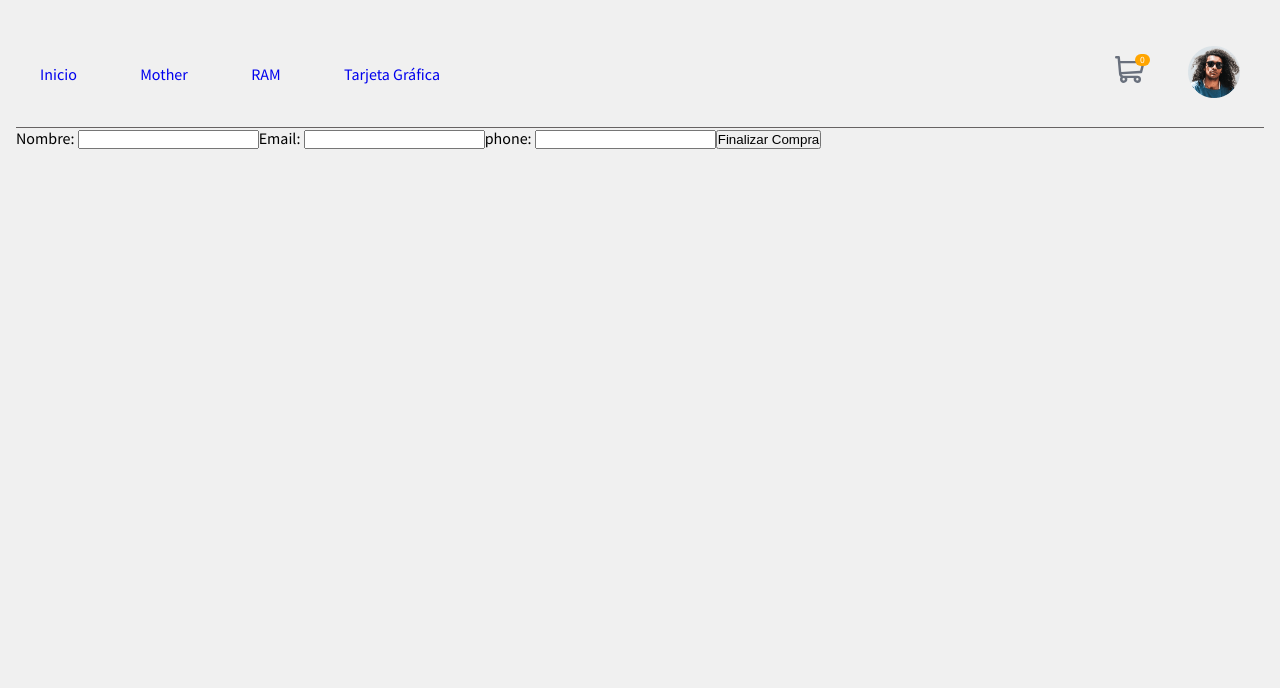
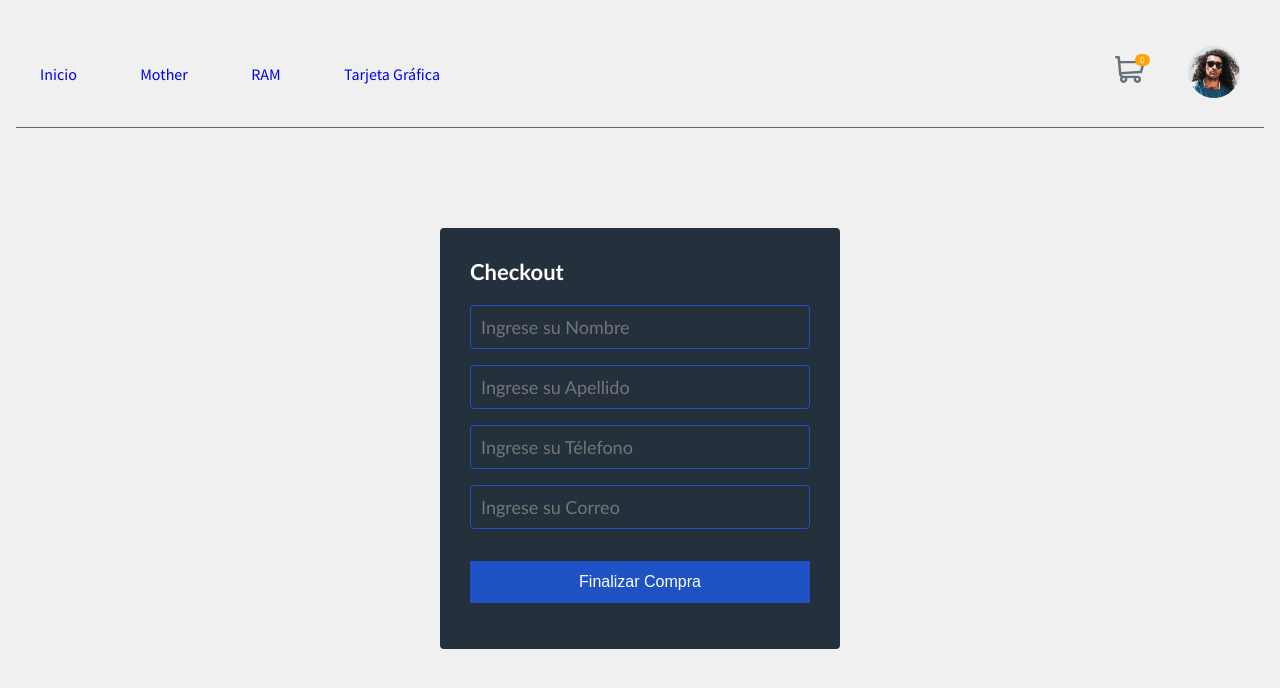
Before and after one commit to FrancoDagostino/Ecommerce-React, a React (Create React App) app: page /checkout in a window 1280 px wide. Shown: the top 688 px of the page. Built offline with nearby package versions, Linux system fonts and the light colour scheme.

Commit message:
Se agrego la libreria sweetalert y validaciones para el formulario

```diff
--- a/package.json
+++ b/package.json
@@ -12,6 +12,8 @@
     "react-router-dom": "^6.4.1",
     "react-scripts": "5.0.1",
     "sass": "^1.54.9",
+    "sweetalert2": "^11.6.2",
+    "sweetalert2-react-content": "^5.0.5",
     "web-vitals": "^2.1.4"
   },
   "scripts": {
--- a/src/components/Checkout/Checkout.jsx
+++ b/src/components/Checkout/Checkout.jsx
@@ -2,6 +2,7 @@ import React from 'react'
 import { useContext } from 'react'
 import { CartContext } from '../../context/CartContext'
 import { saveOrder } from '../../helpers/getFetch';
+import { alertConfirm } from '../../helpers/sweetAlert';
 import { Form } from '../Form/Form';
 
 
@@ -17,7 +18,8 @@ export const Checkout = () => {
         total: totalCart
         }
         const resp = await saveOrder(cart,orderObj,clearCart)
-        console.log(resp)
+        if(resp) alertConfirm('La compra fue realizada con exitó');
+
     }
 
     return(
--- a/src/components/Form/Form.jsx
+++ b/src/components/Form/Form.jsx
@@ -1,10 +1,15 @@
 import React from 'react'
+import { useContext } from 'react'
 import { useState } from 'react'
+import { CartContext } from '../../context/CartContext'
+import {alertWarning } from '../../helpers/sweetAlert'
+import '../Form/formStyle.css'
 
 export const Form = ({createOrder}) => {
     const [name, setName] = useState('')
     const [email, setEmail] = useState('')
     const [phone, setPhone] = useState('')
+    const {cart} = useContext(CartContext)
     const handleName = ({target})=>{
       setName(target.value)
     }
@@ -20,6 +25,15 @@ export const Form = ({createOrder}) => {
 
     const handleSubmit = (event)=>{
         event.preventDefault();
+
+        if(name == '' || email == '' || phone == ''){
+            alertWarning('Porfavor llenar todos los campos');
+            return;
+        }
+        if(cart.length === 0){
+            alertWarning('No hay productos agregados al carrito');
+            return;
+        }
         const {target} = event;
         const buyer = {
             name: target.name.value,
@@ -27,29 +41,44 @@ export const Form = ({createOrder}) => {
             phone: target.phone.value
         }
         createOrder(buyer);
+        setEmail('');
+        setName('');
+        setPhone('');
     }
 
   return (
-    <form onSubmit={handleSubmit}>
-        Nombre: <input
-            type="text"
-            name="name"
-            value={name}
-            onChange={handleName}
-        />
-        Email: <input
-            type='email'
-            name="email"
-            value={email}
-            onChange={handleEmail}
-        />
-        phone: <input
-            type='text'
-            name="phone"
-            value={phone}
-            onChange={handlePhone}
-        />
-        <button type='submit'>Finalizar Compra</button>
-    </form>
+
+
+    <form className="form-register" onSubmit={handleSubmit}>
+    <h4>Checkout</h4>
+    <input className="controls" type="text" name="name" value={name} onChange={handleName} placeholder="Ingrese su Nombre"/>
+    <input className="controls" type="text" name="surname" placeholder="Ingrese su Apellido"/>
+    <input className="controls" type="text" name="phone" value={phone} onChange={handlePhone} placeholder="Ingrese su Télefono"/>
+    <input className="controls" type="email" name="email" value={email} onChange={handleEmail} placeholder="Ingrese su Correo"/>
+    <button className="botons" type='submit'>Finalizar Compra</button>
+    </form >
+
+
+    // <form onSubmit={handleSubmit}>
+    //     Nombre: <input
+    //         type="text"
+    //         name="name"
+    //         value={name}
+    //         onChange={handleName}
+    //     />
+    //     Email: <input
+    //         type='email'
+    //         name="email"
+    //         value={email}
+    //         onChange={handleEmail}
+    //     />
+    //     phone: <input
+    //         type='text'
+    //         name="phone"
+    //         value={phone}
+    //         onChange={handlePhone}
+    //     />
+    //     <button type='submit'>Finalizar Compra</button>
+    // </form>
   )
 }
--- /dev/null
+++ b/src/components/Form/formStyle.css
@@ -0,0 +1,58 @@
+.form-register {
+    width: 400px;
+    background: #24303c;
+    padding: 30px;
+    margin: auto;
+    margin-top: 100px;
+    border-radius: 4px;
+    font-family: 'calibri';
+    color: white;
+  }
+
+  .form-register h4 {
+    font-size: 22px;
+    margin-bottom: 20px;
+  }
+
+  .controls {
+    width: 100%;
+    background: #24303c;
+    padding: 10px;
+    border-radius: 4px;
+    margin-bottom: 16px;
+    border: 1px solid #1f53c5;
+    font-family: 'calibri';
+    font-size: 18px;
+    color: white;
+  }
+
+  .form-register p {
+    height: 40px;
+    text-align: center;
+    font-size: 18px;
+    line-height: 40px;
+  }
+
+  .form-register a {
+    color: white;
+    text-decoration: none;
+  }
+
+  .form-register a:hover {
+    color: white;
+    text-decoration: underline;
+  }
+
+  .form-register .botons {
+    width: 100%;
+    background: #1f53c5;
+    border: none;
+    padding: 12px;
+    color: white;
+    margin: 16px 0;
+    font-size: 16px;
+    cursor: pointer;
+  }
+  .botons:hover{
+    background: #3a72e9;
+  }
--- a/src/components/ItemDetail/ItemDetail.jsx
+++ b/src/components/ItemDetail/ItemDetail.jsx
@@ -1,6 +1,7 @@
 import { useContext, useState } from "react"
 import { Link } from "react-router-dom";
 import { CartContext } from "../../context/CartContext";
+import { alertConfirm } from "../../helpers/sweetAlert";
 import { ItemCounter } from "../ItemCounter/ItemCounter";
 
 export const ItemDetail = ({id,img,price,name,stock}) => {
@@ -16,7 +17,9 @@ export const ItemDetail = ({id,img,price,name,stock}) => {
 
         const productToAdd = {id,price,name,quantity};
 
-        onAddProduct(productToAdd,id)
+        onAddProduct(productToAdd,id);
+
+        alertConfirm('El producto fue agregado al carrito');
     }
 
 
--- a/src/helpers/getFetch.js
+++ b/src/helpers/getFetch.js
@@ -21,6 +21,7 @@ export const saveOrder = async(cart,orderObj,clearCart)=>{
         const prodQuantity = productAddedToCart?.quantity
 
         if(stockDb >= prodQuantity){
+            console.log('llego')
             batch.update(doc.ref,{stock: stockDb - prodQuantity});
         }else{
             outOfStock.push({id: doc.id, ...dataDoc});
@@ -32,7 +33,7 @@ export const saveOrder = async(cart,orderObj,clearCart)=>{
             const orderRef = collection(db,'orders');
 
             const orderAdded = await addDoc(orderRef,orderObj);
-            alert(`La orden fue creada ${JSON.stringify(orderAdded)}`);
+            batch.commit();
             clearCart();
             return true
         }else{
--- /dev/null
+++ b/src/helpers/sweetAlert.js
@@ -0,0 +1,43 @@
+import Swal from 'sweetalert2'
+import withReactContent from 'sweetalert2-react-content'
+
+export const alertConfirm = (msg='')=>{
+    const Toast = Swal.mixin({
+        toast: true,
+        position: 'top-end',
+        showConfirmButton: false,
+        timer: 2000,
+        timerProgressBar: true,
+        didOpen: (toast) => {
+          toast.addEventListener('mouseenter', Swal.stopTimer)
+          toast.addEventListener('mouseleave', Swal.resumeTimer)
+        }
+      })
+
+      Toast.fire({
+        icon: 'success',
+        title: 'Exitó',
+        text:msg
+      })
+
+}
+
+export const alertWarning = (msg = '')=>{
+    const Toast = Swal.mixin({
+        toast: true,
+        position: 'top-end',
+        showConfirmButton: false,
+        timer: 2000,
+        timerProgressBar: true,
+        didOpen: (toast) => {
+          toast.addEventListener('mouseenter', Swal.stopTimer)
+          toast.addEventListener('mouseleave', Swal.resumeTimer)
+        }
+      })
+
+      Toast.fire({
+        icon: 'warning',
+        title: 'Cuidado',
+        text:msg
+      })
+}
```
Also changed, not shown: 1 other file (tests, documents, lock files or other folders).
